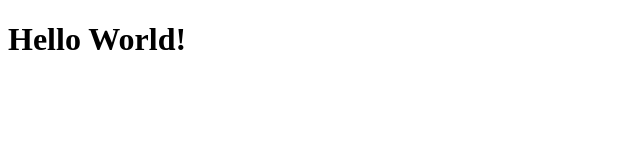
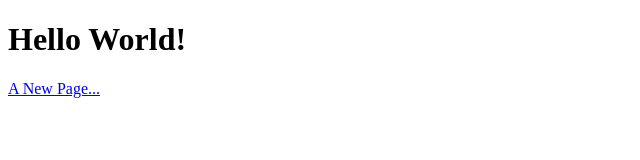
Before and after one commit to kparky/git_test, a plain HTML site: page index.html in a window 1280 px wide. Shown: the whole page, without its empty margins (0-640 px from the left). Drawn offline with Linux system fonts and the light colour scheme.

Commit message:
Formatted files with alt-shift-f

```diff
--- a/index.html
+++ b/index.html
@@ -1,10 +1,14 @@
 <!DOCTYPE html>
 <html lang="en">
+
 <head>
     <meta charset="UTF-8">
     <title>My First Webpage</title>
 </head>
+
 <body>
     <h1>Hello World!</h1>
+    <a href="./page.html">A New Page...</a>
 </body>
+
 </html>
```
Also changed, not shown: page.html (+3 -0 lines). Lines whose indentation alone changed are shown as unchanged.
